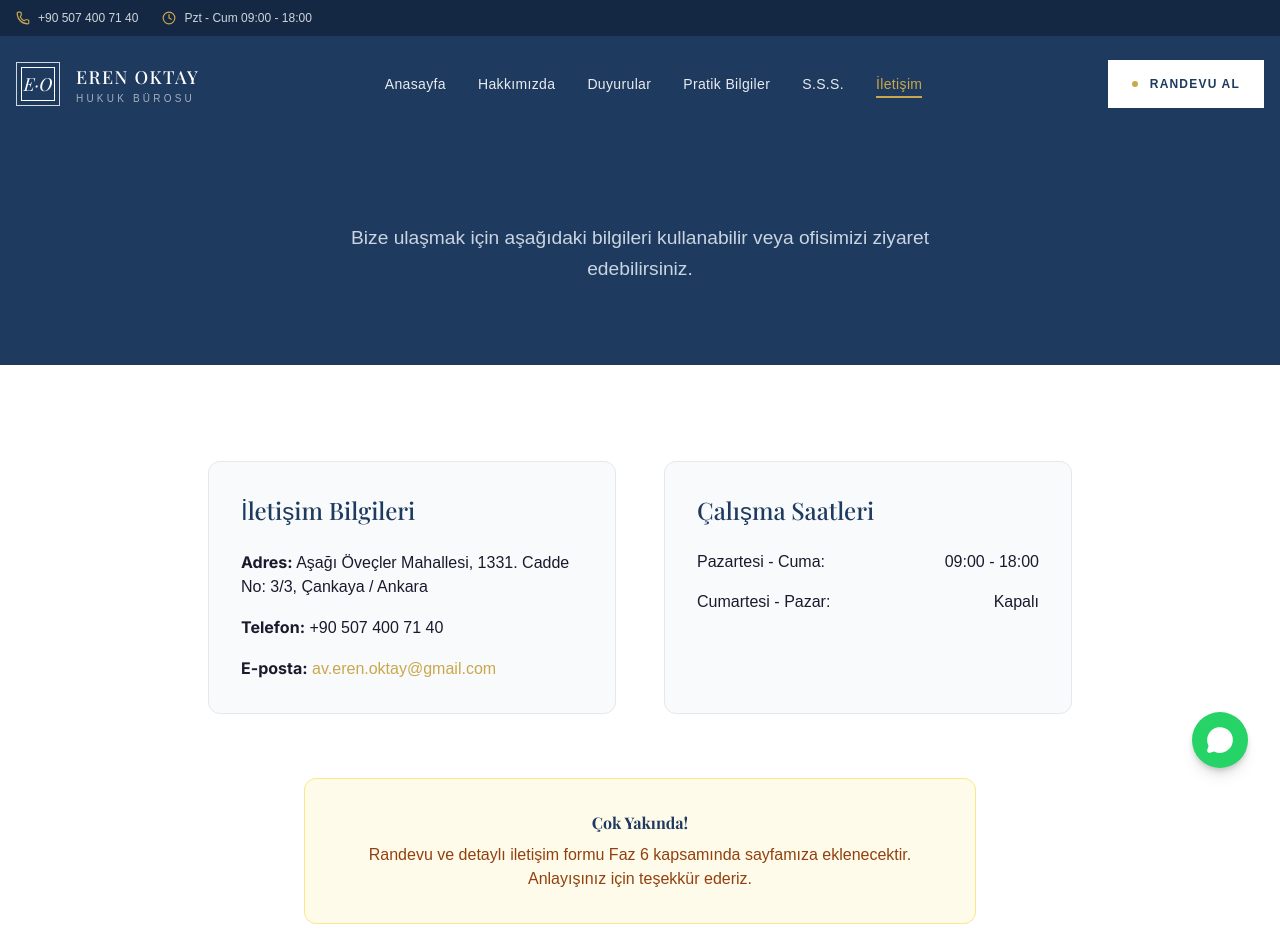
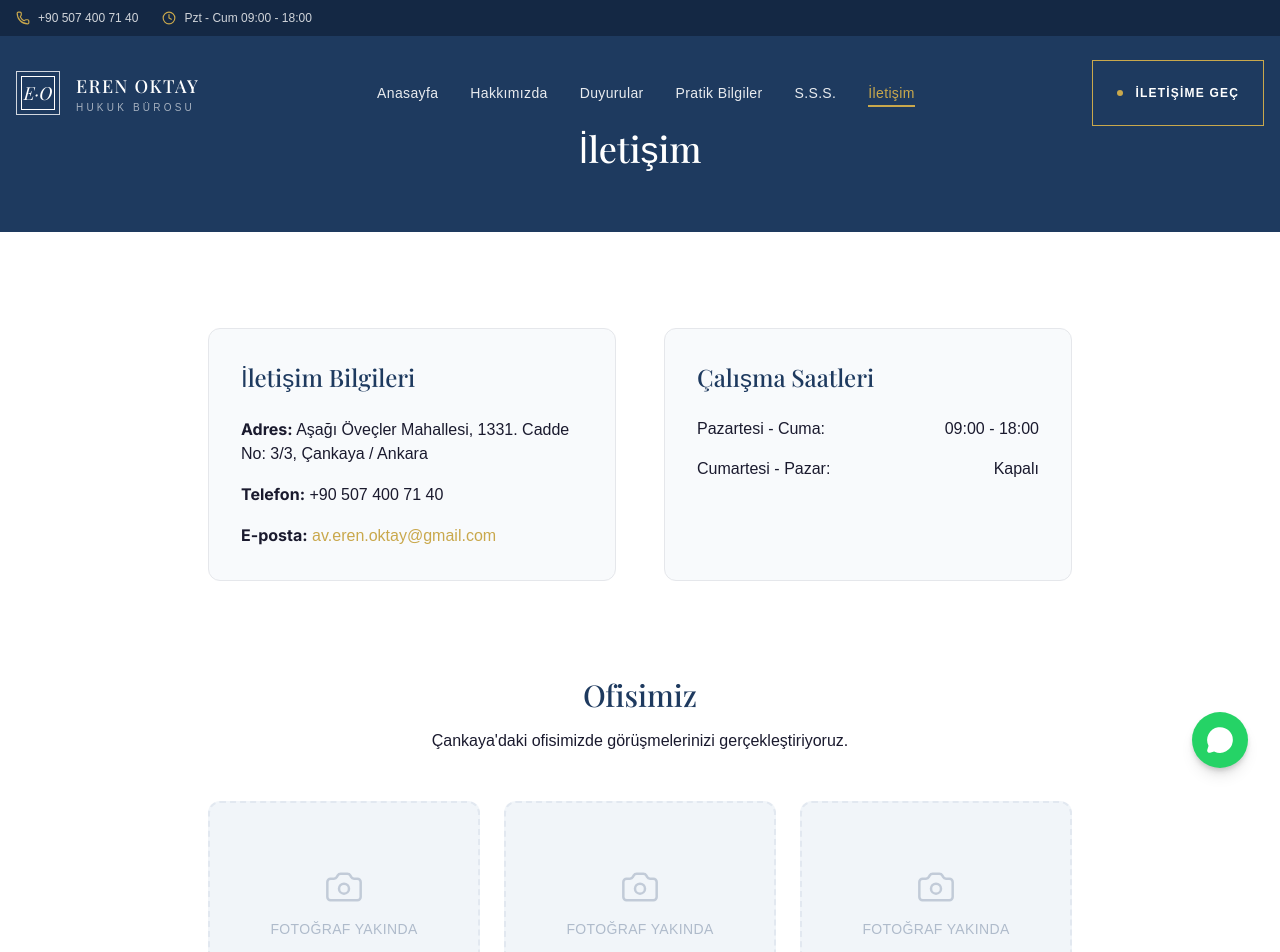
Before and after one commit to emirhanok1/av.erenoktaywebsite, a Next.js app: page /iletisim in a window 1280 px wide. Shown: the top 952 px of the page. Built offline with nearby package versions, Linux system fonts and the light colour scheme; a web font is replaced by a local one.

Commit message:
content: legal disclaimer avukat sitesine uygun + whatsapp link

```diff
--- a/src/app/(marketing)/duyurular/page.tsx
+++ b/src/app/(marketing)/duyurular/page.tsx
@@ -31,12 +31,9 @@ export default async function NewsPage({ searchParams }: PageProps) {
   return (
     <div className="flex flex-col min-h-screen">
       {/* Sayfa Hero */}
-      <section className="bg-navy pt-32 pb-20 text-white">
+      <section className="bg-navy pt-32 pb-16 text-white text-center">
         <div className="container">
-          <h1 className="font-heading text-fluid-h1 mb-4">Duyurular</h1>
-          <p className="text-fluid-body text-slate-300 max-w-2xl">
-            Büromuzdan güncel haberler ve hukuki dünyaya dair önemli gelişmeler.
-          </p>
+          <h1 className="font-heading text-3xl md:text-4xl text-white">Duyurular</h1>
         </div>
       </section>
 
--- a/src/app/(marketing)/iletisim/page.tsx
+++ b/src/app/(marketing)/iletisim/page.tsx
@@ -1,4 +1,5 @@
 import { Metadata } from 'next'
+import { Camera } from 'lucide-react'
 import { SITE } from '@/constants/site'
 
 export const metadata: Metadata = {
@@ -10,12 +11,9 @@ export const metadata: Metadata = {
 export default function ContactPage() {
   return (
     <div className="flex flex-col min-h-screen">
-      <section className="bg-navy pt-32 pb-20 text-white text-center">
+      <section className="bg-navy pt-32 pb-16 text-white text-center">
         <div className="container">
-          <h1 className="font-heading text-fluid-h1 mb-4">İletişim</h1>
-          <p className="text-fluid-body text-slate-300 max-w-2xl mx-auto">
-            Bize ulaşmak için aşağıdaki bilgileri kullanabilir veya ofisimizi ziyaret edebilirsiniz.
-          </p>
+          <h1 className="font-heading text-3xl md:text-4xl text-white">İletişim</h1>
         </div>
       </section>
 
@@ -38,9 +36,27 @@ export default function ContactPage() {
               </div>
             </div>
           </div>
-          <div className="bg-amber-50 border border-amber-200 text-amber-800 p-8 rounded-xl inline-block max-w-2xl">
-            <h3 className="font-bold mb-2">Çok Yakında!</h3>
-            <p>Randevu ve detaylı iletişim formu Faz 6 kapsamında sayfamıza eklenecektir. Anlayışınız için teşekkür ederiz.</p>
+          {/* Ofisimiz Bölümü */}
+          <div className="mt-24">
+            <h2 className="font-heading text-3xl text-navy mb-4">Ofisimiz</h2>
+            <p className="text-muted-foreground mb-12">
+              Çankaya&apos;daki ofisimizde görüşmelerinizi gerçekleştiriyoruz.
+            </p>
+
+            {/* Fotoğraf Grid'i (Placeholder) */}
+            <div className="grid grid-cols-1 md:grid-cols-3 gap-6">
+              {[1, 2, 3].map((index) => (
+                <div
+                  key={index}
+                  className="bg-slate-100 rounded-xl aspect-[4/3] flex flex-col items-center justify-center border-2 border-dashed border-slate-200 text-slate-400 transition-colors hover:bg-slate-50"
+                >
+                  <Camera size={40} className="mb-3 opacity-50" strokeWidth={1.5} />
+                  <span className="text-sm font-medium tracking-wide uppercase opacity-70">
+                    Fotoğraf Yakında
+                  </span>
+                </div>
+              ))}
+            </div>
           </div>
         </div>
       </section>
--- a/src/app/(marketing)/kvkk/page.tsx
+++ b/src/app/(marketing)/kvkk/page.tsx
@@ -9,9 +9,9 @@ export const metadata: Metadata = {
 export default function KVKKPage() {
   return (
     <div className="flex flex-col min-h-screen">
-      <section className="bg-navy pt-32 pb-20 text-white text-center">
+      <section className="bg-navy pt-32 pb-16 text-white text-center">
         <div className="container">
-          <h1 className="font-heading text-fluid-h1">KVKK Aydınlatma Metni</h1>
+          <h1 className="font-heading text-3xl md:text-4xl text-white">KVKK Aydınlatma Metni</h1>
         </div>
       </section>
 
--- a/src/app/(marketing)/pratik-bilgiler/page.tsx
+++ b/src/app/(marketing)/pratik-bilgiler/page.tsx
@@ -31,12 +31,9 @@ export default async function ArticlesPage({ searchParams }: PageProps) {
 
   return (
     <div className="flex flex-col min-h-screen">
-      <section className="bg-navy pt-32 pb-20 text-white">
+      <section className="bg-navy pt-32 pb-16 text-white text-center">
         <div className="container">
-          <h1 className="font-heading text-fluid-h1 mb-4">Pratik Bilgiler</h1>
-          <p className="text-fluid-body text-slate-300 max-w-2xl">
-            Sık karşılaşılan hukuki sorunlara dair bilgilendirici makaleler ve pratik çözümler.
-          </p>
+          <h1 className="font-heading text-3xl md:text-4xl text-white">Pratik Bilgiler</h1>
         </div>
       </section>
 
--- a/src/app/(marketing)/sss/page.tsx
+++ b/src/app/(marketing)/sss/page.tsx
@@ -41,12 +41,9 @@ export default async function FAQPage() {
   return (
     <div className="flex flex-col min-h-screen">
       <JsonLd data={schema} />
-      <section className="bg-navy pt-32 pb-20 text-white">
-        <div className="container max-w-4xl text-center">
-          <h1 className="font-heading text-fluid-h1 mb-4">Sıkça Sorulan Sorular</h1>
-          <p className="text-fluid-body text-slate-300">
-            Hukuki süreçler hakkında merak ettiğiniz temel soruların yanıtlarını burada bulabilirsiniz.
-          </p>
+      <section className="bg-navy pt-32 pb-16 text-white text-center">
+        <div className="container">
+          <h1 className="font-heading text-3xl md:text-4xl text-white">Sıkça Sorulan Sorular</h1>
         </div>
       </section>
 
--- a/src/components/common/Header.tsx
+++ b/src/components/common/Header.tsx
@@ -7,7 +7,6 @@ import { Phone, Clock, Menu } from 'lucide-react'
 import { cn } from '@/lib/utils'
 import { ROUTES } from '@/constants/routes'
 import { useScrollPosition } from '@/hooks/use-scroll-position'
-import { Button } from '@/components/ui/button'
 import {
   Sheet,
   SheetContent,
@@ -141,13 +140,22 @@ export default function Header() {
 
           {/* CTA & MOBILE TRIGGER */}
           <div className="flex items-center gap-4">
-            <Button className={cn(
-              "hidden sm:flex rounded-none px-6 py-6 text-xs font-semibold tracking-widest uppercase items-center gap-3 transition-colors duration-300",
-              !showTransparent ? "bg-navy hover:bg-secondary text-white" : "bg-white hover:bg-white/90 text-navy"
-            )}>
-              <div className="w-1.5 h-1.5 bg-accent rounded-full" />
-              Randevu Al
-            </Button>
+            <a
+              href="https://wa.me/905074007140"
+              target="_blank"
+              rel="noopener noreferrer"
+              className={cn(
+                "group hidden sm:flex rounded-none px-6 py-6 text-xs font-semibold tracking-widest uppercase items-center gap-3 transition-colors duration-300",
+                !showTransparent
+                  ? "bg-navy hover:bg-secondary text-white"
+                  : "bg-transparent border border-accent text-white hover:bg-accent hover:text-navy"
+              )}>
+              <div className={cn(
+                "w-1.5 h-1.5 rounded-full transition-colors duration-300",
+                !showTransparent ? "bg-accent" : "bg-accent group-hover:bg-navy"
+              )} />
+              İletişime Geç
+            </a>
 
             <Sheet open={isOpen} onOpenChange={setIsOpen}>
               <SheetTrigger asChild>
@@ -187,9 +195,14 @@ export default function Header() {
                     ))}
                   </nav>
                   <div className="p-6 mt-auto">
-                    <Button className="w-full bg-accent hover:bg-accent-dark text-navy rounded-none py-7 text-sm font-bold tracking-widest uppercase">
-                      Randevu Al
-                    </Button>
+                    <a
+                      href="https://wa.me/905074007140"
+                      target="_blank"
+                      rel="noopener noreferrer"
+                      className="w-full bg-accent hover:bg-accent-dark text-navy rounded-none py-7 text-sm font-bold tracking-widest uppercase flex items-center justify-center"
+                    >
+                      İletişime Geç
+                    </a>
                   </div>
                 </div>
               </SheetContent>
--- a/src/components/common/LegalDisclaimer.tsx
+++ b/src/components/common/LegalDisclaimer.tsx
@@ -19,7 +19,7 @@ export default function LegalDisclaimer({
           "text-center max-w-prose mx-auto text-muted-foreground leading-relaxed",
           variant === 'prominent' ? "text-sm" : "text-xs"
         )}>
-          Bu sitedeki bilgiler genel bilgilendirme amaçlı olup hukuki tavsiye niteliği taşımamaktadır. Somut hukuki durumunuz için bir avukattan danışmanlık almanız tavsiye edilir.
+          Bu sitedeki bilgiler genel bilgilendirme amaçlıdır ve somut olayınıza dair hukuki görüş yerine geçmez. Durumunuza özel bir değerlendirme için <a href="https://wa.me/905074007140" target="_blank" rel="noopener noreferrer" className="underline hover:text-navy transition-colors">bizimle iletişime geçebilirsiniz</a>.
         </p>
       </div>
     </div>
--- a/src/features/home/components/HeroSlider.tsx
+++ b/src/features/home/components/HeroSlider.tsx
@@ -9,7 +9,6 @@ import { ChevronLeft, ChevronRight } from 'lucide-react'
 import { Slide } from '@/services/slides'
 import { cn } from '@/lib/utils'
 import { buttonVariants } from '@/components/ui/button'
-import { ROUTES } from '@/constants/routes'
 import { BLUR_DATA_URL } from '@/lib/blur'
 
 interface HeroSliderProps {
@@ -206,15 +205,17 @@ export default function HeroSlider({ slides }: HeroSliderProps) {
 
                       {/* CTAs */}
                       <div className="flex flex-col sm:flex-row items-stretch sm:items-center gap-4 pt-2 w-full sm:w-auto">
-                        <Link
-                          href={ROUTES.CONTACT}
+                        <a
+                          href="https://wa.me/905074007140"
+                          target="_blank"
+                          rel="noopener noreferrer"
                           className={cn(
                             buttonVariants({ variant: 'default' }),
                             'bg-accent hover:bg-white text-navy font-bold tracking-wider uppercase px-8 py-4 rounded-none w-full sm:w-auto transition-colors text-sm'
                           )}
                         >
-                          Randevu Al
-                        </Link>
+                          İletişime Geç
+                        </a>
                         <Link
                           href="#services-title"
                           className={cn(
```
Also changed, not shown: src/features/home/components/AboutSection.tsx (+8 -18 lines), src/features/home/components/CTABand.tsx (+6 -6 lines), src/features/home/components/ServicesSection.tsx (+9 -9 lines), src/features/home/components/TrustBar.tsx (+5 -17 lines).
